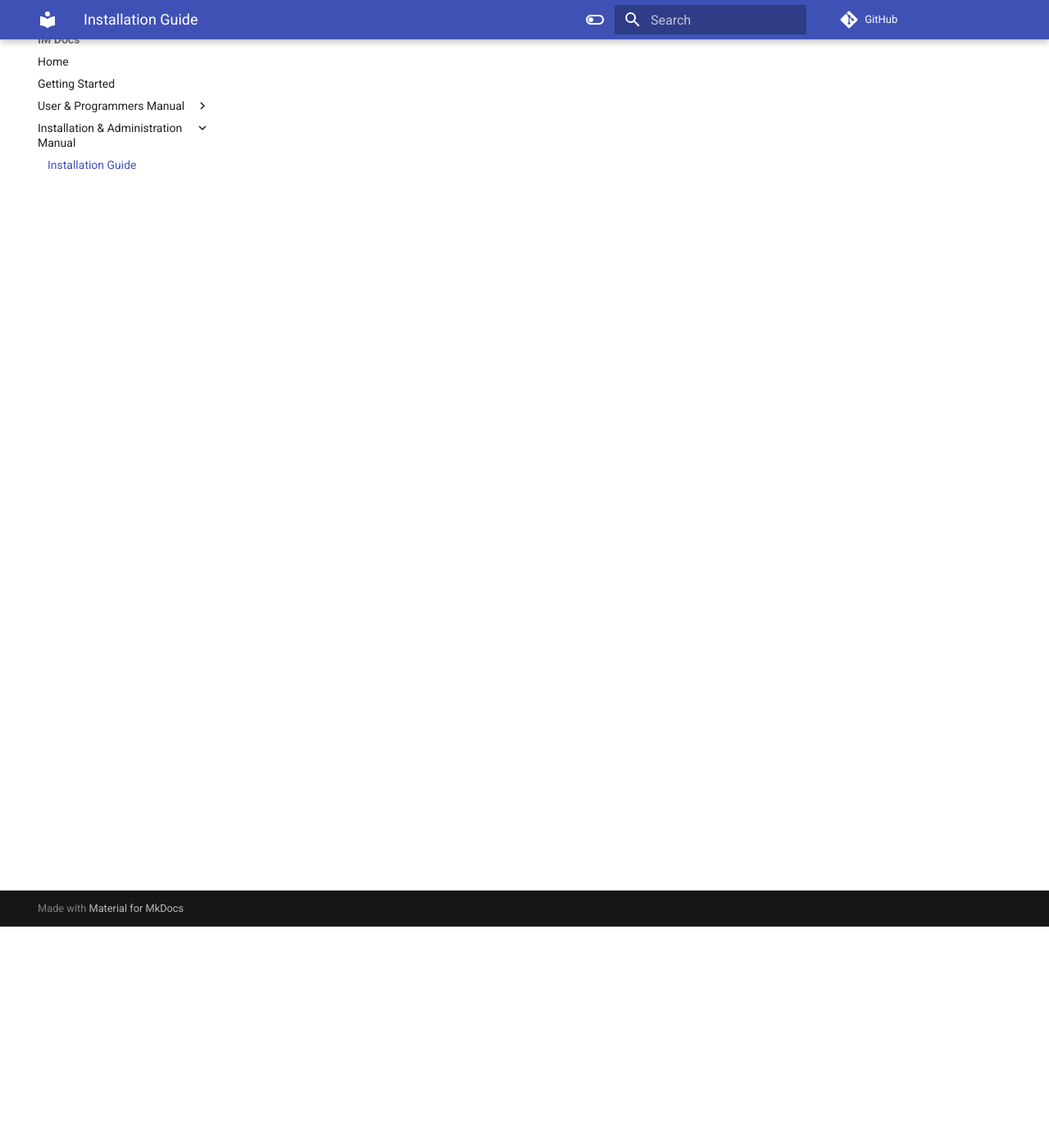
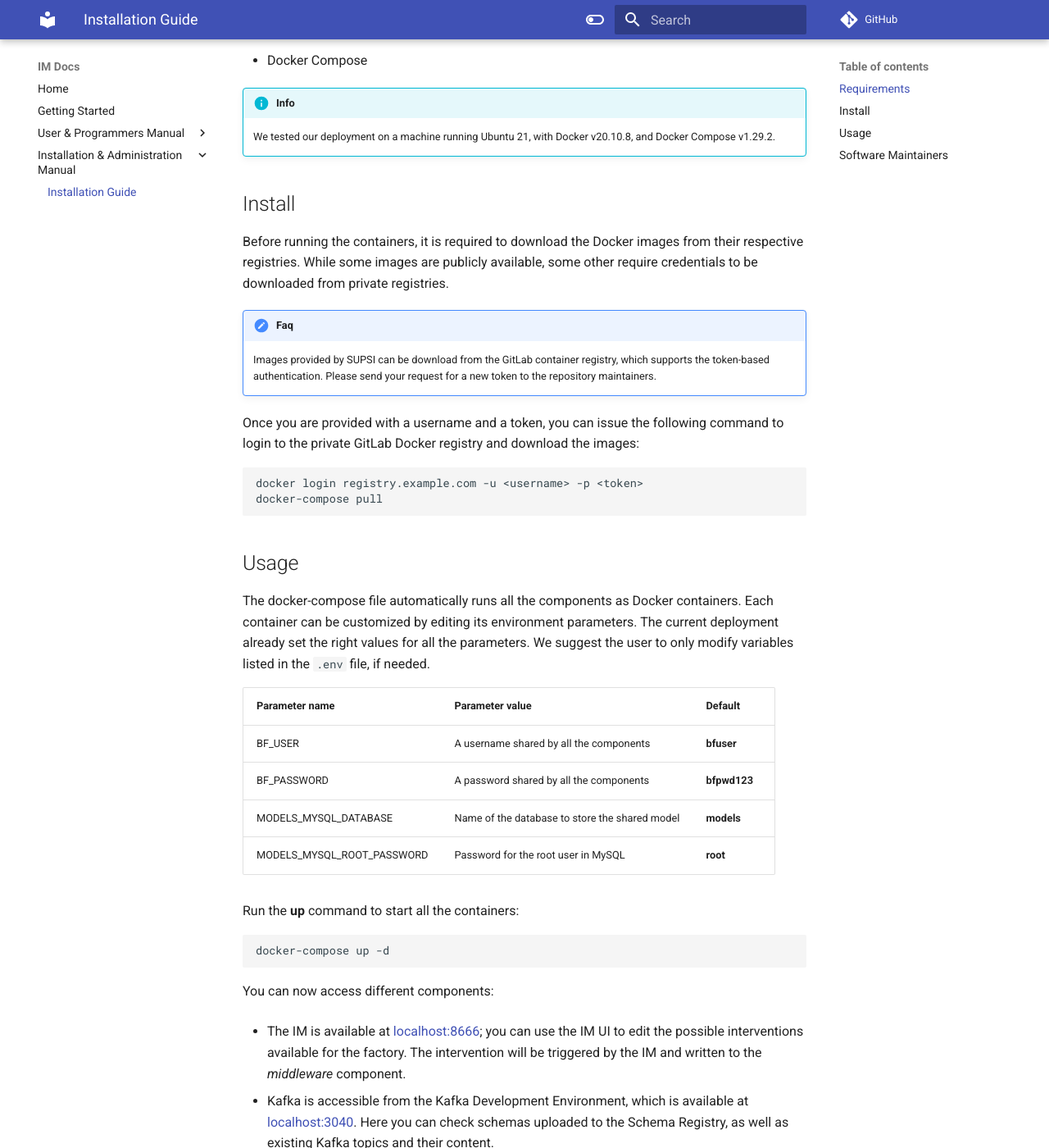
Before and after one commit to isteps-sps-lab/bf-im, an MkDocs documentation site: the page built from docs/installationguide.md, in a window 1280 px wide and 1400 px high, scrolled down 270 px. Shown: the whole window at 82% size. Built offline with MkDocs 1.6.1 and Material for MkDocs 9.7.7, drawn with Linux system fonts in a browser that asks for light colours; comment, search, counter and statistics services are not loaded; old or Windows-style settings are respelled for this version of MkDocs; some of the changed text lies outside the part shown.

Commit message:
Add installation guide

````diff
--- a/docs/installationguide.md
+++ b/docs/installationguide.md
@@ -1,5 +1,55 @@
-!!! warning
+# Installation Guide
 
-    Section under construction
+## Requirements
 
-installationguide.md
+All the components are provided as Dockerized applications, thus the following software is required:
+
+- Docker
+- Docker Compose
+
+!!! info
+    We tested our deployment on a machine running Ubuntu 21, with Docker v20.10.8, and Docker Compose v1.29.2.
+
+## Install
+
+Before running the containers, it is required to download the Docker images from their respective registries.
+While some images are publicly available, some other require credentials to be downloaded from private registries.
+
+!!! faq
+    Images provided by SUPSI can be download from the GitLab container registry, which supports the token-based authentication. Please send your request for a new token to the repository maintainers.
+
+Once you are provided with a username and a token, you can issue the following command to login to the private GitLab Docker registry and download the images:
+
+```shell
+docker login registry.example.com -u <username> -p <token>
+docker-compose pull
+```
+
+## Usage
+The docker-compose file automatically runs all the components as Docker containers. Each container can be customized by editing its environment parameters. The current deployment already set the right values for all the parameters.
+We suggest the user to only modify variables listed in the `.env` file, if needed.
+
+| Parameter name             | Parameter value | Default |
+| -------------------------- | --------------- | ------  |
+| BF_USER | A username shared by all the components | **bfuser** |
+| BF_PASSWORD | A password shared by all the components | **bfpwd123** |
+| MODELS_MYSQL_DATABASE | Name of the database to store the shared model | **models**|
+| MODELS_MYSQL_ROOT_PASSWORD | Password for the root user in MySQL | **root** |
+
+Run the **up** command to start all the containers:
+
+```shell
+docker-compose up -d
+```
+
+You can now access different components:
+
+- The IM is available at [localhost:8666](http://localhost:8666); you can use the IM UI to edit the possible interventions available for the factory. The intervention will be triggered by the IM and written to the *middleware* component.
+
+- Kafka is accessible from the Kafka Development Environment, which is available at [localhost:3040](http://localhost:3040/). Here you can check schemas uploaded to the Schema Registry, as well as existing Kafka topics and their content.
+
+## Software Maintainers
+
+- Vincenzo Cutrona - vincenzo.cutrona@supsi.ch
+- Niko Bonomi - niko.bonomi@supsi.ch
+- Giuseppe Landolfi - giuseppe.landolfi@supsi.ch
````
